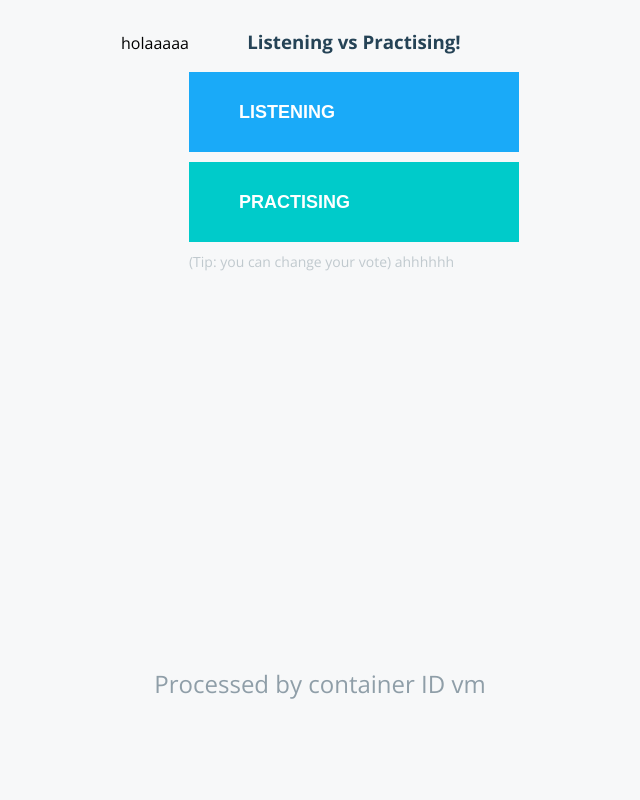
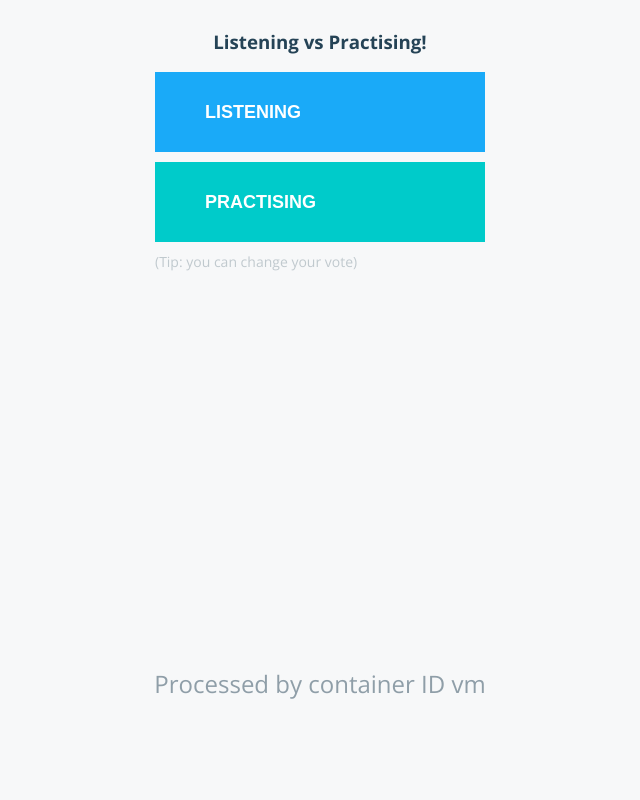
Before and after one commit to test-organization-infra/aws-voting-app, a Flask app: page / in a window 1280 px wide. Shown: the whole page, without its empty margins (320-960 px from the left). Run offline with Flask 2, Linux system fonts and the light colour scheme; some libraries are stand-ins or nearby versions.

Commit message:
feat: remove dummy text from index

```diff
--- a/vote/templates/index.html
+++ b/vote/templates/index.html
@@ -12,7 +12,6 @@
   </head>
   <body>
     <div id="content-container">
-      holaaaaa
       <div id="content-container-center">
         <h3>{{option_a}} vs {{option_b}}!</h3>
         <form id="choice" name='form' method="POST" action="/">
@@ -22,7 +21,6 @@
         <div id="tip">
           (Tip: you can change your vote)
 
-          ahhhhhh
         </div>
         <div id="hostname">
           Processed by container ID {{hostname}}
```
